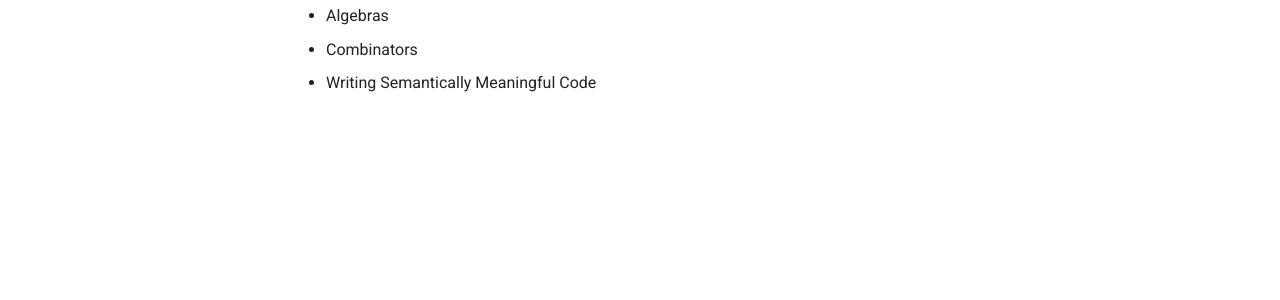
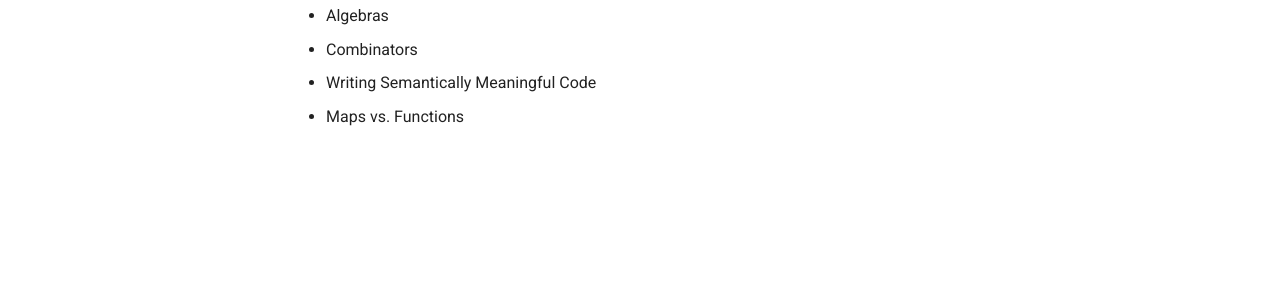
Before and after one commit to solvex-software/solvex-internal-documentation, an MkDocs documentation site: the page built from docs/blog-ideas.md, in a window 1280 px wide. Shown: the part 410-710 px from the top of the page. Built offline with MkDocs 1.6.1 and Material for MkDocs 9.7.7, drawn with Linux system fonts in a browser that asks for light colours; comment, search, counter and statistics services are not loaded.

Commit message:
Update blog-ideas.md

```diff
--- a/docs/blog-ideas.md
+++ b/docs/blog-ideas.md
@@ -1,4 +1,5 @@
 # Blog Ideas
+
 ## Technical
 - Structural Recursion
 - Iteration Levels
@@ -7,3 +8,4 @@
 - Algebras
 - Combinators
 - Writing Semantically Meaningful Code
+- Maps vs. Functions
```
